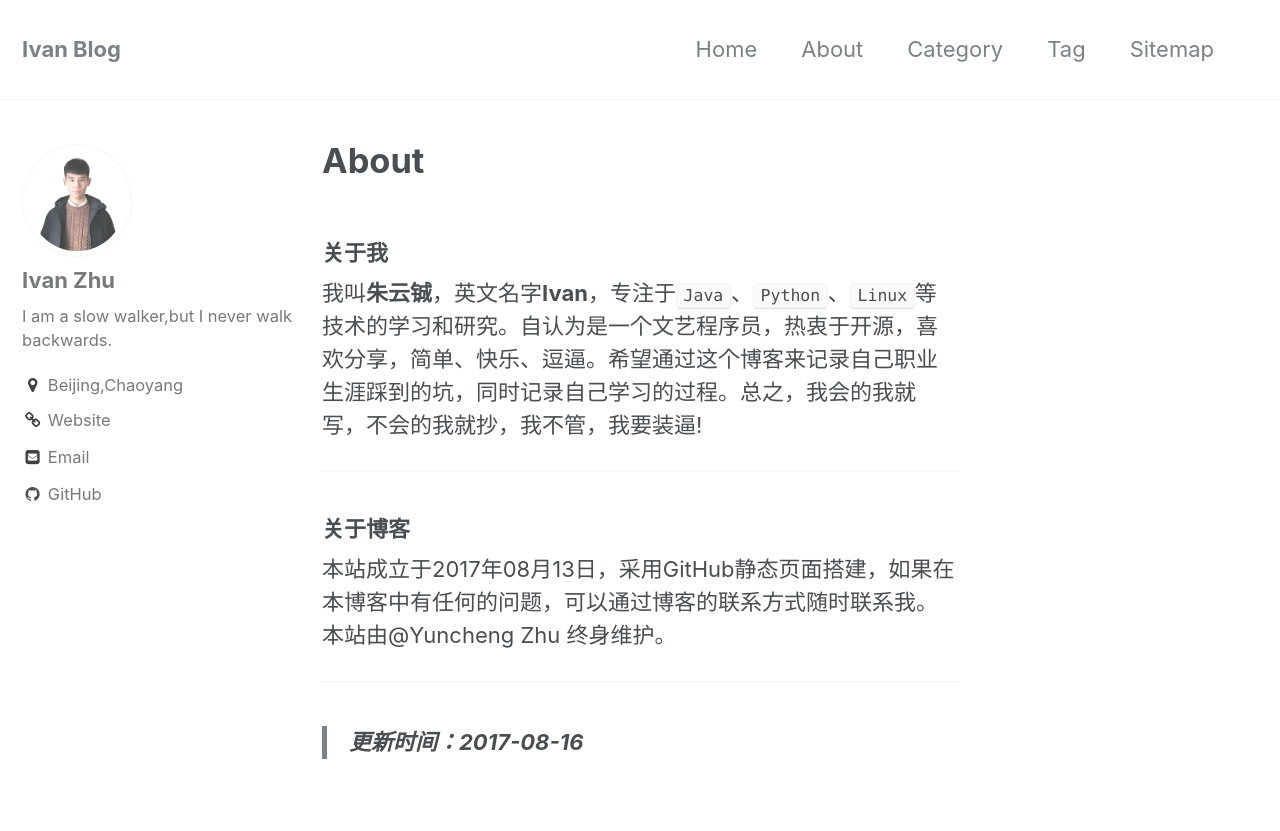
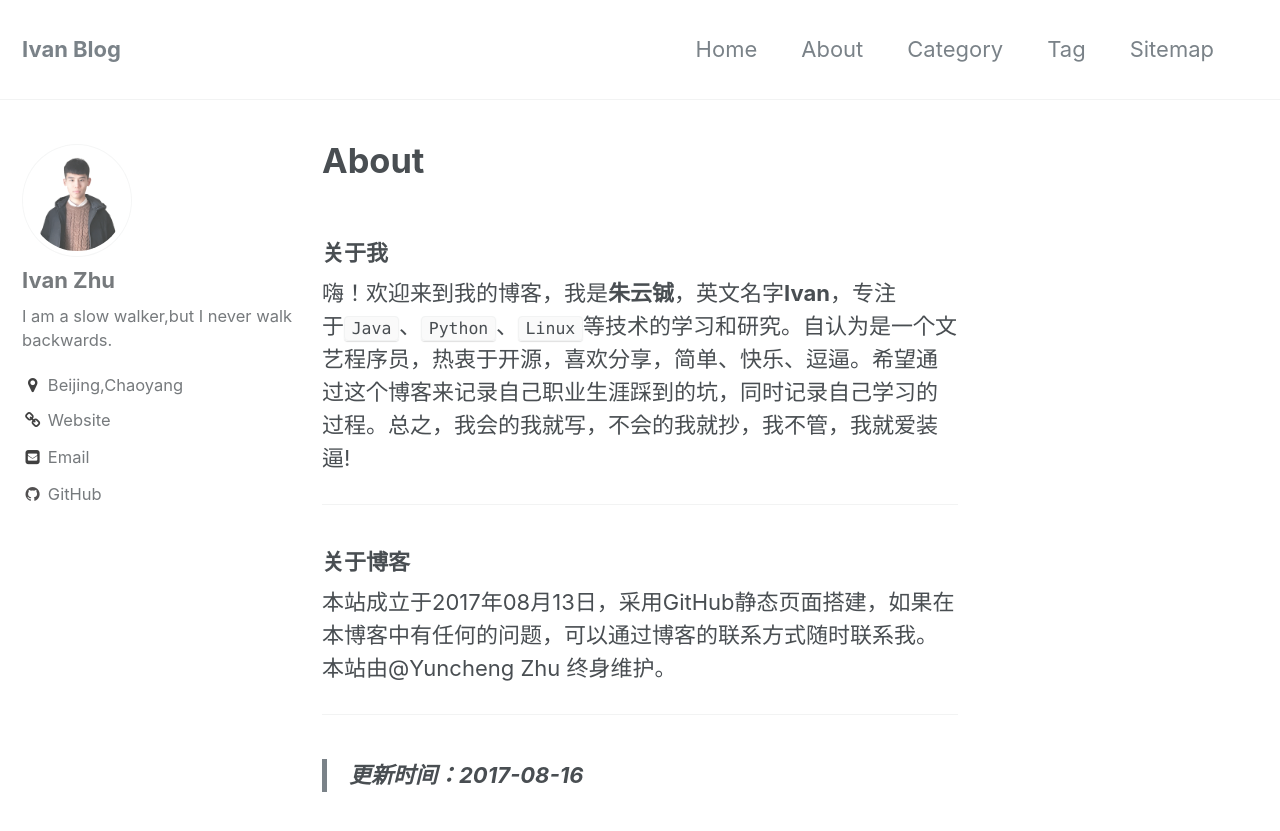
Before and after one commit to zhuyuncheng/zhuyuncheng.github.io, a Jekyll site: the page built from _pages/about.md, in a window 1280 px wide and 900 px high. Shown: the top 831 px of the window. Built offline with Jekyll 4.4.1, drawn with Linux system fonts in a browser that asks for light colours; nearby versions of some CDN libraries; a script bundle is joined from its source files by our own code; library files that are not in the unit come from our copies.

Commit message:
'change_about_me'

```diff
--- a/_pages/about.md
+++ b/_pages/about.md
@@ -3,7 +3,7 @@ permalink: /about/
 title: About
 ---
 ### 关于我
-我叫**朱云铖**，英文名字**Ivan**，专注于`Java`、`Python`、`Linux`等技术的学习和研究。自认为是一个文艺程序员，热衷于开源，喜欢分享，简单、快乐、逗逼。希望通过这个博客来记录自己职业生涯踩到的坑，同时记录自己学习的过程。总之，我会的我就写，不会的我就抄，我不管，我要装逼!
+嗨！欢迎来到我的博客，我是**朱云铖**，英文名字**Ivan**，专注于`Java`、`Python`、`Linux`等技术的学习和研究。自认为是一个文艺程序员，热衷于开源，喜欢分享，简单、快乐、逗逼。希望通过这个博客来记录自己职业生涯踩到的坑，同时记录自己学习的过程。总之，我会的我就写，不会的我就抄，我不管，我就爱装逼!
 - - -
 ### 关于博客
 本站成立于2017年08月13日，采用GitHub静态页面搭建，如果在本博客中有任何的问题，可以通过博客的联系方式随时联系我。
```
